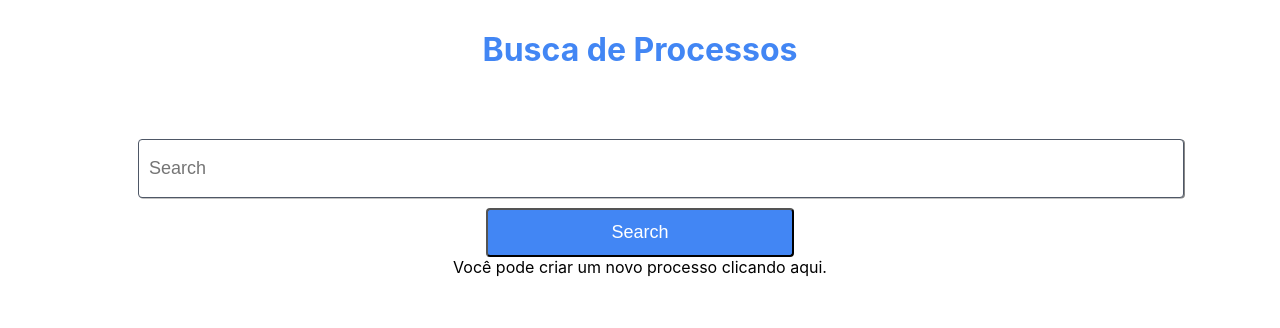
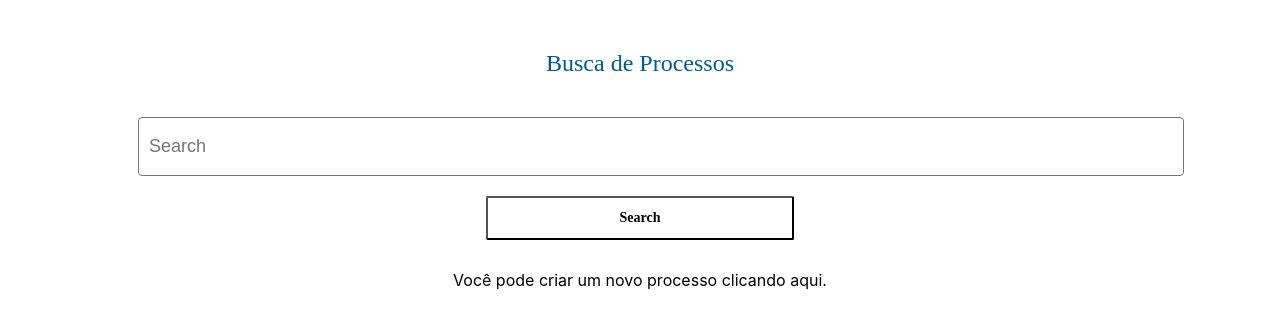
Before and after one commit to moncks/CrudProcessoReact, a React (Create React App) app: page / in a window 1280 px wide. Shown: the top 328 px of the page. Built offline with nearby package versions, Linux system fonts and the light colour scheme.

Commit message:
Ajuste de posição em tela

```diff
--- a/src/assets/css/search.css
+++ b/src/assets/css/search.css
@@ -3,9 +3,12 @@
   padding: 0;
 }
 h1 {
-  color: #4286f4;
-  margin-top: 30px;
-  margin-bottom: 60px;
+  color: #005b95;
+  font-family: Montserrat;
+  font-size: 24px;
+  font-weight: normal;
+  margin-top: 50px;
+  margin-bottom: 30px;
 }
 
 #main {
@@ -18,55 +21,70 @@ input {
   margin: 10px;
   padding: 18px 10px;
   border-radius: 4px;
-  border: 1px solid #4e5766;
-  box-shadow: 1px 0.5px #888888;
+  border: 1px solid #757575;
+  box-shadow: 1px 0.5px #9e9e9e 38%;
   font-size: 18px;
 }
 
 button {
   padding: 12px 10px;
+  margin-top: 10px;
+  margin-bottom: 30px;
   width: 30%;
-  border-radius: 4px;
-  background-color: #4286f4;
-  color: #ffffff;
+  border-radius: 2px;
+  background-color: white;
+  color: #9e9e9e 87%;
   cursor: pointer;
-  font-size: 18px;
+  font-size: 14px;
+  font-family: Montserrat;
+  font-weight: bold;
 }
 
-#processos-container {
-  display: grid;
-  grid-template-columns: auto auto auto;
-  grid-column-gap: 10px;
-  grid-row-gap: 15px;
-  margin-top: 60px;
-  border: 0.1px solid #4286f4;
+.lista-processos {
+  box-shadow: 1px 2px grey;
+  margin: 10px;
 }
 
-.single-processo li div {
-  width: 100px;
-  height: 100px;
+.lista-processos li div {
+  /* width: 100px; */
+  /* height: 100px; */
   display: inline-block;
+  padding: 0px 0.5px 0.5px 0.5px;
 }
 
-.single-processo {
-  box-shadow: 1px 0.5px #4286f4;
-  margin: 10px;
-}
-.single-processo img {
-  width: 50%;
-}
-#processos-container {
+#single-processo {
+  /* display: grid; */
+  grid-template-columns: auto auto auto;
+  grid-column-gap: 5px;
+  padding: 10px;
+  grid-row-gap: 15px;
+  margin-top: 20px;
+  border: 0.5px solid grey;
   display: flex;
   flex-direction: row;
-  align-items: center;
+  align-items: initial;
   text-align: justify;
 }
-#texto {
-  margin-left: 50px;
-  margin-top: 50%;
+
+.item-processo {
+  margin: 20px 100px 0px 0px;
+}
+
+#li-label {
+  color: #757575 54%;
+  font-family: Montserrat;
+  font-size: 16px;
+  font-weight: bold;
+  padding: 0px 0px 0px 0px;
+  margin-left: 10px;
 }
 
 #paragrafo {
-  margin-left: 50px;
-  margin-top: 20px;
+  color: #757575 38%;
+  font-family: Montserrat;
+  font-size: 14px;
+  font-weight: normal;
+  margin-left: 10px;
+  height: 20px;
+  margin-top: 10px;
 }
--- a/src/components/Search.jsx
+++ b/src/components/Search.jsx
@@ -43,29 +43,25 @@ class Search extends Component {
           <div>
             <ul>
               {this.state.processos.map((processo, index) => (
-                <div class="single-processo" key={index}>
-                  <li id="processos-container">
+                <div class="lista-processos" key={index}>
+                  <li id="single-processo">
                     <div id="img">
-                      <img
-                        src={icon}
-                        alt="empty icon"
-                        style={{ marginLeft: 10, width: 100 }}
-                      />
+                      <img src={icon} alt="empty icon" style={{ width: 100 }} />
                     </div>
-                    <div id="test">
-                      <label id="texto">Número</label>
+                    <div class="item-processo">
+                      <label id="li-label">Número</label>
                       <p id="paragrafo">{processo.numero}</p>
                     </div>
-                    <div id="test">
-                      <label id="texto">Assunto</label>
+                    <div class="item-processo">
+                      <label id="li-label">Assunto</label>
                       <p id="paragrafo">{processo.assunto}</p>
                     </div>
-                    <div id="test">
-                      <label id="texto">Interessado</label>
+                    <div class="item-processo">
+                      <label id="li-label">Interessado</label>
                       <p id="paragrafo">{processo.interessados}</p>
                     </div>
-                    <div id="test">
-                      <label id="texto">Descrição</label>
+                    <div class="item-processo">
+                      <label id="li-label">Descrição</label>
                       <p id="paragrafo">{processo.descricao}</p>
                     </div>
                   </li>
```
Also changed, not shown: 1 other file (tests, documents, lock files or other folders).
